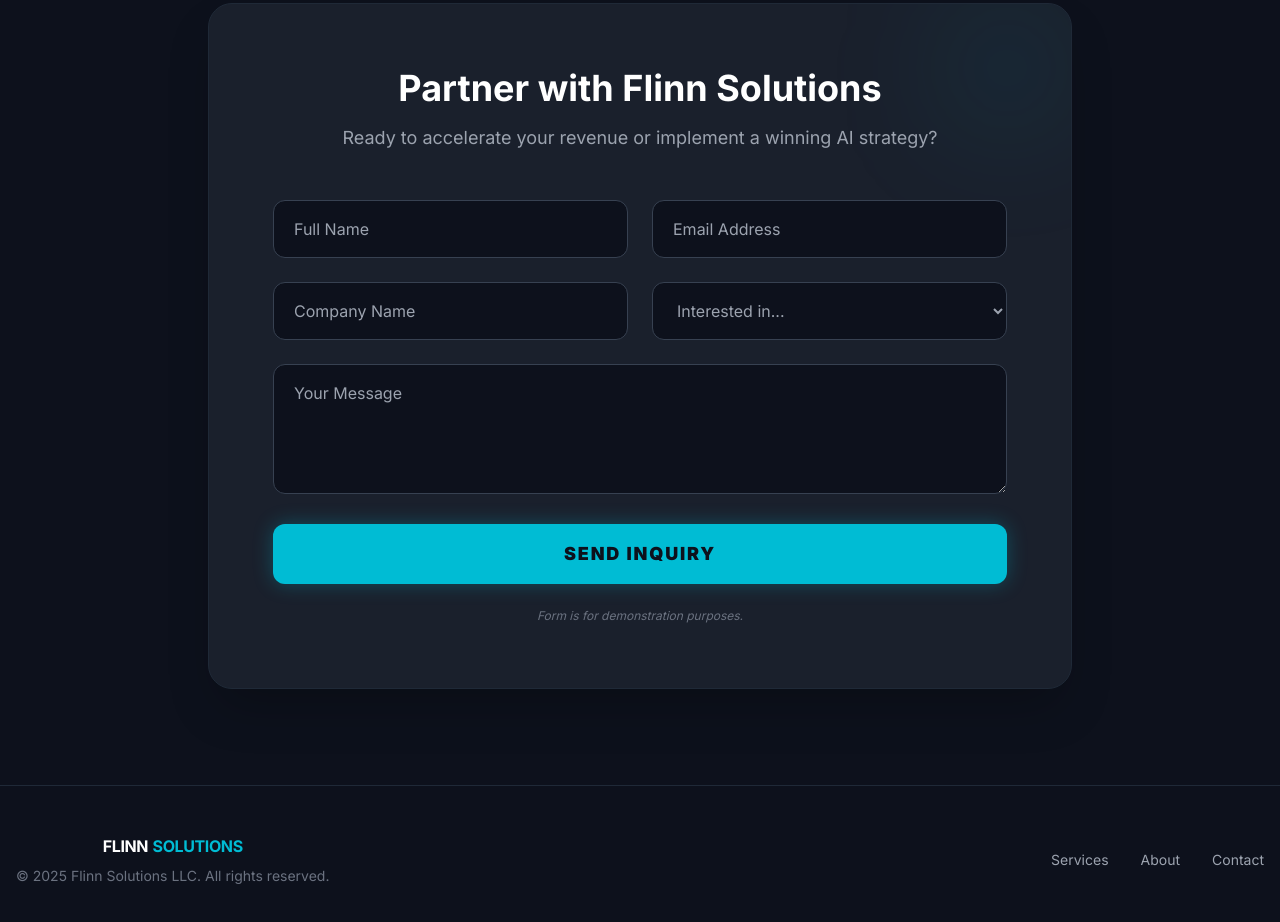
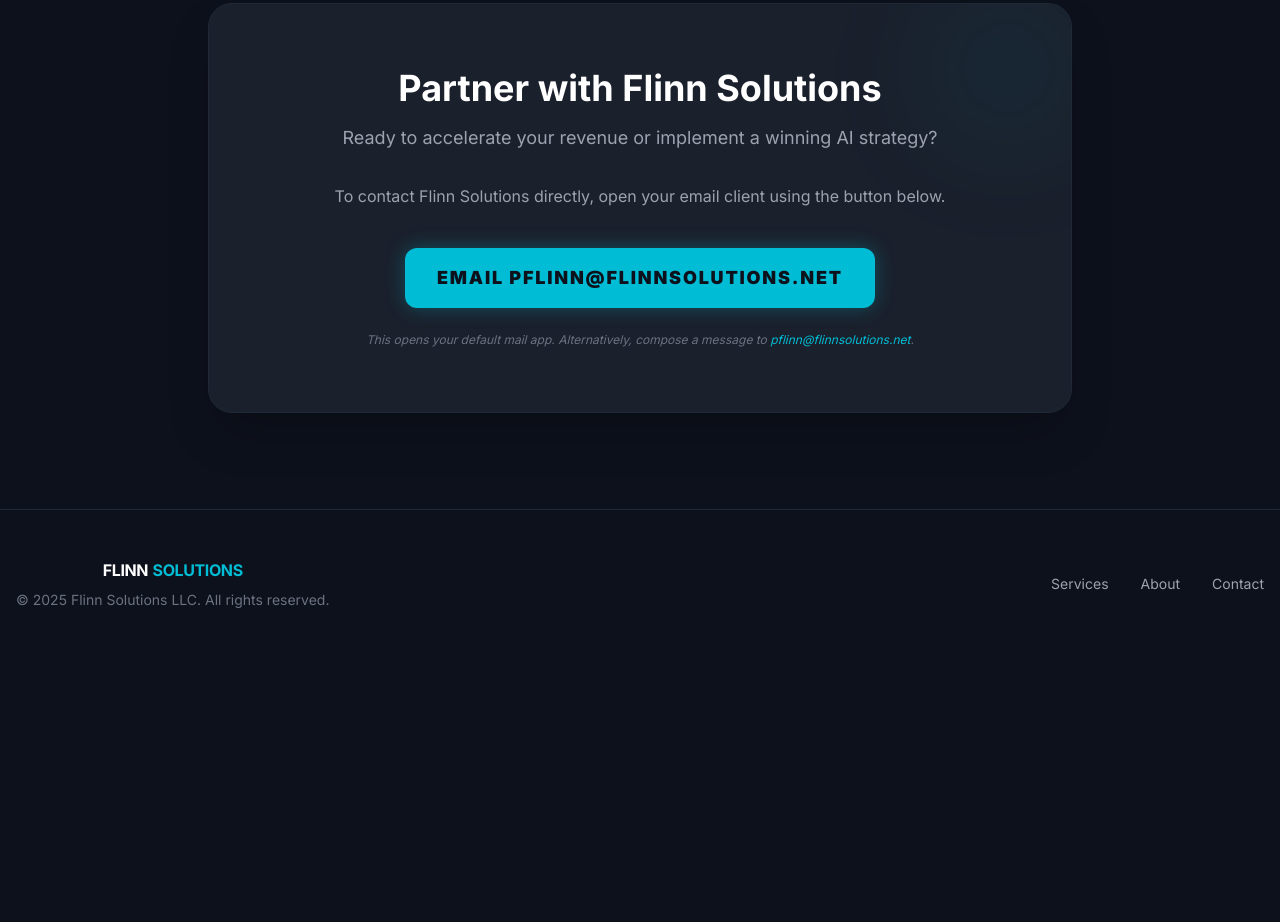
Before and after one commit to pwflinn/flinnsolution-site, a plain HTML site: page index.html in a window 1280 px wide. Shown: the part 2585-3507 px from the top of the page. After the commit the page ends 3243 px from the top, so only its background shows below. Drawn offline with nearby package versions, Linux system fonts and the light colour scheme.

Commit message:
Add files via upload

```diff
--- a/index.html
+++ b/index.html
@@ -217,30 +217,22 @@
 
                     <div class="relative">
                         <h2 class="text-4xl font-bold text-white mb-4 text-center">Partner with Flinn Solutions</h2>
-                        <p class="text-gray-400 text-center mb-12 text-lg">Ready to accelerate your revenue or implement a winning AI strategy?</p>
+                        <p class="text-gray-400 text-center mb-8 text-lg">Ready to accelerate your revenue or implement a winning AI strategy?</p>
 
-                        <form class="space-y-6">
-                            <div class="grid md:grid-cols-2 gap-6">
-                                <input type="text" placeholder="Full Name" class="w-full bg-dark-bg border border-gray-700 rounded-xl px-5 py-4 text-white focus:outline-none focus:border-brand-teal transition-all">
-                                <input type="email" placeholder="Email Address" class="w-full bg-dark-bg border border-gray-700 rounded-xl px-5 py-4 text-white focus:outline-none focus:border-brand-teal transition-all">
-                            </div>
-                            <div class="grid md:grid-cols-2 gap-6">
-                                <input type="text" placeholder="Company Name" class="w-full bg-dark-bg border border-gray-700 rounded-xl px-5 py-4 text-white focus:outline-none focus:border-brand-teal transition-all">
-                                <select class="w-full bg-dark-bg border border-gray-700 rounded-xl px-5 py-4 text-gray-400 focus:outline-none focus:border-brand-teal transition-all">
-                                    <option value="">Interested in...</option>
-                                    <option value="saas">SaaS Sales Representation</option>
-                                    <option value="ai">Strategic AI Consulting</option>
-                                    <option value="prototype">Prototype Engineering</option>
-                                    <option value="all">Multiple Services</option>
-                                </select>
-                            </div>
-                            <textarea rows="4" placeholder="Your Message" class="w-full bg-dark-bg border border-gray-700 rounded-xl px-5 py-4 text-white focus:outline-none focus:border-brand-teal transition-all"></textarea>
+                        <div class="space-y-6 text-center">
+                            <p class="text-gray-400 mb-4">To contact Flinn Solutions directly, open your email client using the button below.</p>
 
-                            <button type="button" class="w-full bg-brand-teal text-dark-bg font-black py-4 rounded-xl text-lg hover:bg-cyan-400 transition-all shadow-glow uppercase tracking-widest">
-                                Send Inquiry
-                            </button>
-                            <p class="text-center text-xs text-gray-500 mt-4 italic">Form is for demonstration purposes.</p>
-                        </form>
+                            <!-- Mailto button. Prefilled subject/body for convenience -->
+                            <a
+                                href="mailto:pflinn@flinnsolutions.net?subject=Website%20Inquiry&body=Hello%2C%0A%0AI%20am%20interested%20in%20learning%20more%20about%20your%20services.%20Please%20get%20in%20touch%20with%20me.%0A%0AThank%20you%2C%0A%5BYour%20Name%5D"
+                                class="inline-block w-full md:w-auto bg-brand-teal text-dark-bg font-black py-4 px-8 rounded-xl text-lg hover:bg-cyan-400 transition-all shadow-glow uppercase tracking-widest"
+                                aria-label="Email pflinn at flinnsolutions dot net"
+                            >
+                                Email pflinn@flinnsolutions.net
+                            </a>
+
+                            <p class="text-xs text-gray-500 italic">This opens your default mail app. Alternatively, compose a message to <a href="mailto:pflinn@flinnsolutions.net" class="text-brand-teal hover:underline">pflinn@flinnsolutions.net</a>.</p>
+                        </div>
                     </div>
                 </div>
             </div>
```
